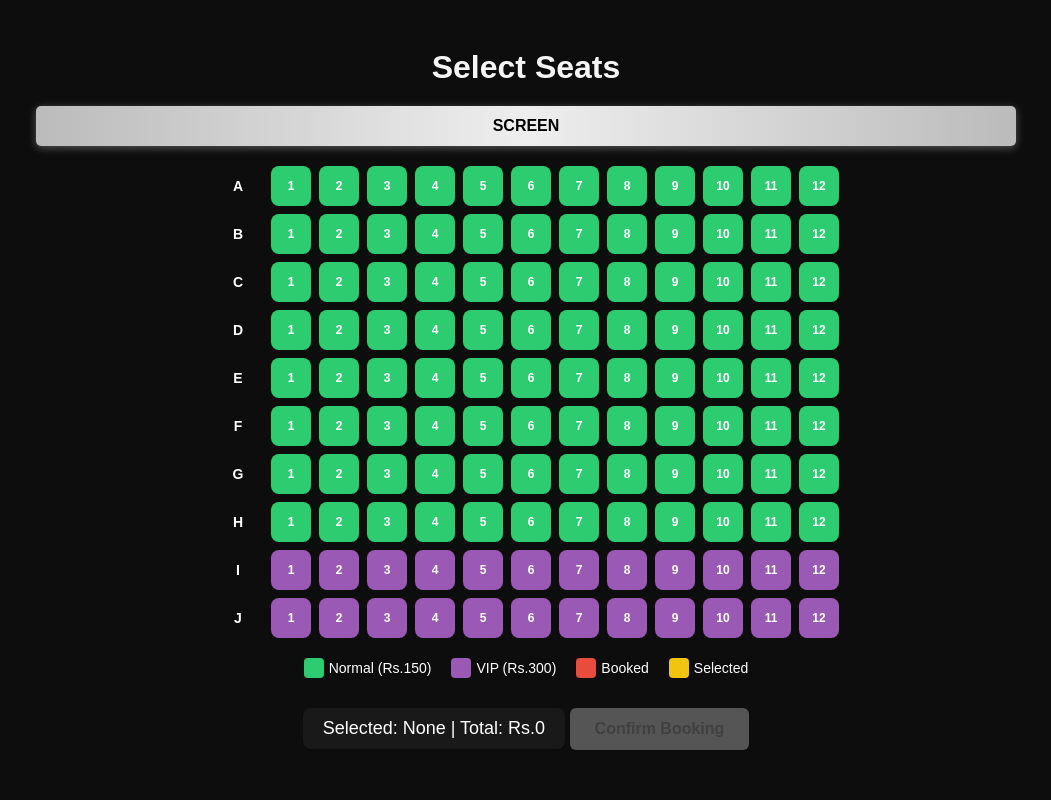
After one commit to Aayush3115/BookIT, a Django app: page /selectseats in a window 1280 px wide. The commit adds this page. Shown: the whole page, without its empty margins (114-1165 px from the left). Run offline with Django 5.2, Linux system fonts and the light colour scheme.

Commit message:
Add Showtime model, update admin and views, and implement seat selection feature

```diff
--- a/ticket/admin.py
+++ b/ticket/admin.py
@@ -1,7 +1,7 @@
 from django.contrib import admin
-from .models import Theater , User , Movie
+from .models import Theater , Showtime , Movie
 # Register your models here.
 
-# admin.site.register(User)
+admin.site.register(Showtime)
 admin.site.register(Theater)
 admin.site.register(Movie)
--- /dev/null
+++ b/ticket/templates/selectseats.html
@@ -0,0 +1,202 @@
+<!DOCTYPE html>
+<html lang="en">
+<head>
+  <meta charset="UTF-8">
+  <meta name="viewport" content="width=device-width, initial-scale=1.0">
+  <title>Cinema Seat Selection</title>
+  <style>
+    body {
+      font-family: Arial, sans-serif;
+      background: #0d0d0d;
+      color: #fff;
+      text-align: center;
+      padding: 20px;
+    }
+
+    h1 { margin-bottom: 10px; color: #f5f5f5; }
+
+    .screen {
+      background: linear-gradient(to right, #bbb, #eee, #bbb);
+      height: 40px;
+      width: 80%;
+      margin: 20px auto;
+      border-radius: 5px;
+      text-align: center;
+      color: black;
+      font-weight: bold;
+      line-height: 40px;
+      box-shadow: 0px 2px 8px rgba(255,255,255,0.3);
+    }
+
+    .seat-map {
+      display: grid;
+      grid-template-columns: 50px repeat(12, 40px); /* labels + seats */
+      gap: 8px;
+      justify-content: center;
+      margin-bottom: 20px;
+    }
+
+    .row-label {
+      display: flex;
+      align-items: center;
+      justify-content: center;
+      font-weight: bold;
+      font-size: 14px;
+    }
+
+    .seat {
+      width: 40px;
+      height: 40px;
+      border-radius: 8px;
+      cursor: pointer;
+      display: flex;
+      align-items: center;
+      justify-content: center;
+      font-size: 12px;
+      font-weight: bold;
+      transition: transform 0.2s, background 0.2s;
+    }
+
+    .seat:hover:not(.booked) { transform: scale(1.1); opacity: 0.9; }
+
+    /* Seat Types */
+    .normal   { background: #2ecc71; } /* Green */
+    .vip      { background: #9b59b6; } /* Purple */
+
+    /* States */
+    .selected { background: #f1c40f !important; }
+    .booked   { background: #e74c3c !important; cursor: not-allowed; }
+
+    .legend {
+      display: flex;
+      gap: 20px;
+      justify-content: center;
+      margin: 15px 0;
+    }
+
+    .legend div {
+      display: flex;
+      align-items: center;
+      gap: 5px;
+      font-size: 14px;
+    }
+
+    .legend-box { width: 20px; height: 20px; border-radius: 4px; }
+
+    .summary {
+      font-size: 18px;
+      margin-top: 10px;
+      background: rgba(255,255,255,0.05);
+      padding: 10px 20px;
+      border-radius: 8px;
+      display: inline-block;
+    }
+
+    .confirm-btn {
+      margin-top: 15px;
+      padding: 12px 25px;
+      font-size: 16px;
+      font-weight: bold;
+      background: #e67e22;
+      border: none;
+      border-radius: 6px;
+      cursor: pointer;
+      transition: background 0.2s;
+    }
+
+    .confirm-btn:disabled {
+      background: #555;
+      cursor: not-allowed;
+    }
+
+    .confirm-btn:hover:not(:disabled) { background: #d35400; }
+  </style>
+</head>
+<body>
+  <h1>Select Seats</h1>
+  <div class="screen">SCREEN</div>
+
+  <div class="seat-map" id="seatMap"></div>
+
+  <div class="legend">
+    <div><div class="legend-box normal"></div> Normal (Rs.150)</div>
+    <div><div class="legend-box vip"></div> VIP (Rs.300)</div>
+    <div><div class="legend-box booked"></div> Booked</div>
+    <div><div class="legend-box selected"></div> Selected</div>
+  </div>
+
+  <div class="summary" id="summary">Selected: None | Total: Rs.0</div>
+  <button id="confirmBtn" class="confirm-btn" disabled>Confirm Booking</button>
+
+  <script>
+    const seatMap = document.getElementById("seatMap");
+    const summary = document.getElementById("summary");
+    const confirmBtn = document.getElementById("confirmBtn");
+
+    const rows = 10;
+    const cols = 12;
+    const seatTypes = { normal: 150, vip: 300 };
+
+    let selectedSeats = [];
+    const bookedSeats = []; // Add booked seat IDs here if needed
+
+    function getSeatType(row) {
+      if (row <= 8) return "normal";
+      return "vip";
+    }
+
+    for (let r = 0; r < rows; r++) {
+      const rowLabel = String.fromCharCode(65 + r);
+      for (let c = 0; c <= cols; c++) {
+        if (c === 0) {
+          const label = document.createElement("div");
+          label.textContent = rowLabel;
+          label.classList.add("row-label");
+          seatMap.appendChild(label);
+        } else {
+          const seatId = rowLabel + c;
+          const type = getSeatType(r + 1);
+          const seat = document.createElement("div");
+          seat.classList.add("seat", type);
+          seat.textContent = c;
+
+          if (bookedSeats.includes(seatId)) seat.classList.add("booked");
+          else seat.addEventListener("click", () => toggleSeat(seat, seatId, type));
+
+          seatMap.appendChild(seat);
+        }
+      }
+    }
+
+    function toggleSeat(seat, seatId, type) {
+      if (seat.classList.contains("selected")) {
+        seat.classList.remove("selected");
+        selectedSeats = selectedSeats.filter(s => s.id !== seatId);
+      } else {
+        seat.classList.add("selected");
+        selectedSeats.push({ id: seatId, price: seatTypes[type] });
+      }
+      updateSummary();
+    }
+
+    function updateSummary() {
+      if (selectedSeats.length === 0) {
+        summary.textContent = "Selected: None | Total: Rs.0";
+        confirmBtn.disabled = true;
+        return;
+      }
+
+      const seatList = selectedSeats.map(s => s.id).join(", ");
+      const total = selectedSeats.reduce((sum, s) => sum + s.price, 0);
+      summary.textContent = `Selected: ${seatList} | Total: Rs.${total}`;
+      confirmBtn.disabled = false;
+    }
+
+    confirmBtn.addEventListener("click", () => {
+      const seatIds = selectedSeats.map(s => s.id).join(",");
+      const total = selectedSeats.reduce((sum, s) => sum + s.price, 0);
+      window.location.href = `?seats=${seatIds}&total=${total}`;
+    });
+  </script>
+</body>
+</html>
--- a/ticket/urls.py
+++ b/ticket/urls.py
@@ -9,6 +9,7 @@ urlpatterns = [
     path('register/',register_page,name='register'),
     path('',home,name='home'),
     path('movie',movie_page,name='movie'),
+    path('selectseats',select_seats,name='selectseats'),
 ]
 
 if settings.DEBUG:
--- a/ticket/views.py
+++ b/ticket/views.py
@@ -9,7 +9,8 @@ import os
 
 def home(request):
     movies=Movie.objects.all()
-    return render(request, 'home.html',{'movies':movies})
+    showtimes=Showtime.objects.all()
+    return render(request, 'home.html',{'movies':movies,'showtimes':showtimes} )
 
 def register_page(request):
     if request.method == "POST":
@@ -74,3 +75,6 @@ def movie_page(request):
         "movies": movies,
         "search_results": search_results
     })
+
+def select_seats(request):
+    return render(request,'selectseats.html')
```
Also changed, not shown: ticket/models.py (+11 -0 lines), ticket/templates/home.html (+54 -13 lines), db.sqlite3, ticket/migrations/0003_movie_showtime.py (added), ticket/migrations/0004_remove_movie_showtime_showtime.py (added).
